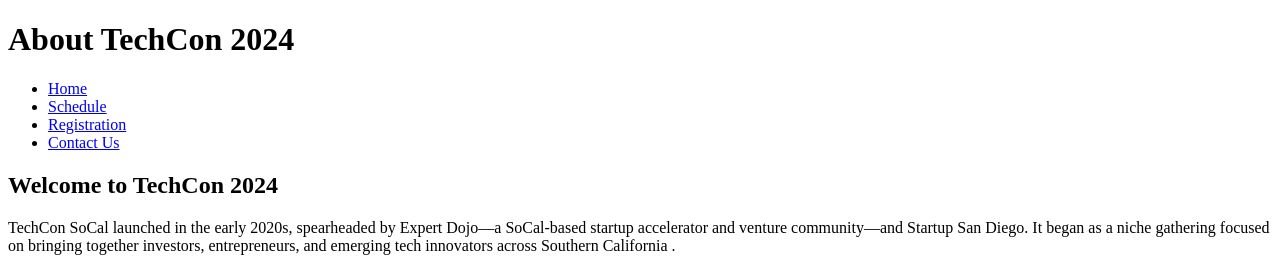
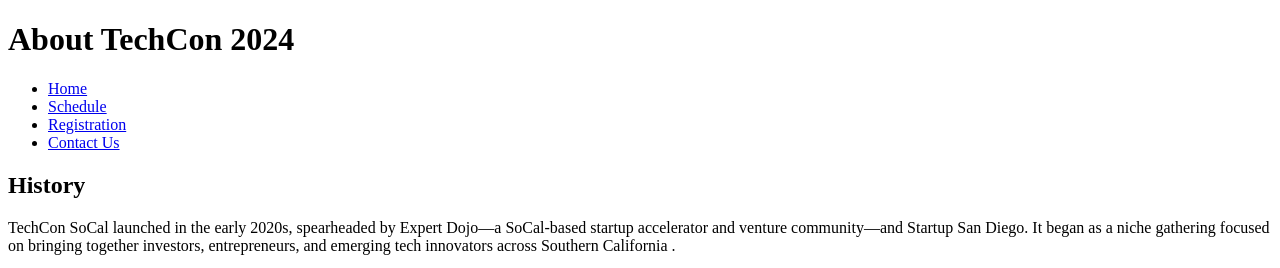
Before and after one commit to Abdullah-dev-lab/TechCon_HTML, a plain HTML site: page techcon_website/about.html in a window 1280 px wide. Shown: the top 268 px of the page. Drawn offline with Linux system fonts and the light colour scheme.

Commit message:
Modify about.html

```diff
--- a/techcon_website/about.html
+++ b/techcon_website/about.html
@@ -18,7 +18,7 @@
         <main>
             <section>
                 <article>
-                    <h2>Welcome to TechCon 2024</h2>
+                    <h2>History</h2>
                     <p>TechCon SoCal launched in the early 2020s, spearheaded by Expert Dojo—a SoCal-based startup accelerator and venture community—and Startup San Diego. It began as a niche gathering focused on bringing together investors, entrepreneurs, and emerging tech innovators across Southern California .</p>
                     <p>Over the years, TechCon has evolved into a premier tech conference, attracting thousands of attendees from around the globe. The event now features keynote speakers from leading tech companies, interactive workshops, and networking opportunities designed to foster collaboration and innovation.</p>
                     <img src="images/techcon_logo.png" alt="TechCon Logo" style="width:200px;height:auto;">
```
